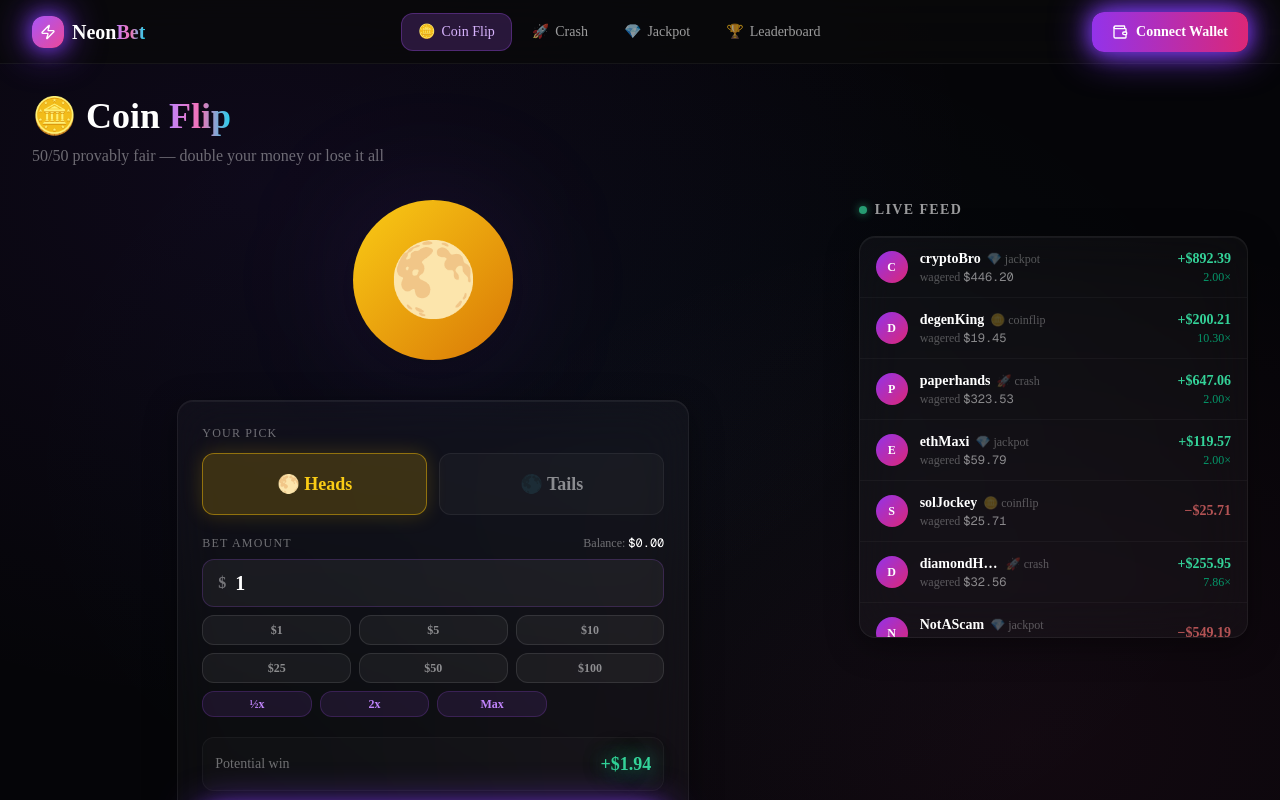
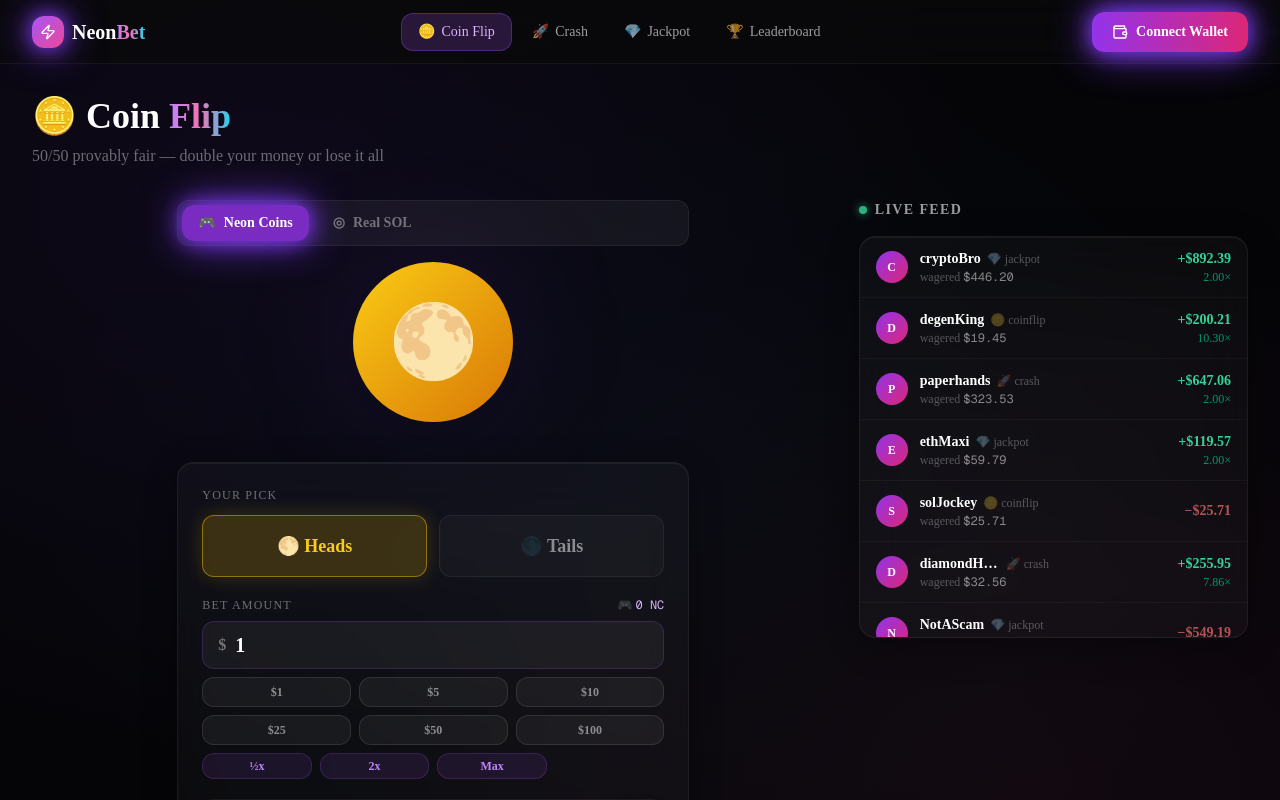
Before and after one commit to mojoman519/crypto-casino, a Next.js app: page /games/coinflip in a window 1280 px wide. Shown: the top 800 px of the page. Built offline with nearby package versions, Linux system fonts and the light colour scheme.

Commit message:
Add Neon Coins balance display and in-game toggle

```diff
--- a/src/app/api/games/coinflip/route.ts
+++ b/src/app/api/games/coinflip/route.ts
@@ -20,7 +20,7 @@ export async function POST(req: NextRequest) {
     const payload = verifyToken(token)
     if (!payload) return NextResponse.json({ success: false, error: 'Invalid token' }, { status: 401 })
 
-    const { betAmount, choice } = await req.json()
+    const { betAmount, choice, mode = 'real' } = await req.json()
 
     if (!['heads', 'tails'].includes(choice)) {
       return NextResponse.json({ success: false, error: 'Invalid choice' }, { status: 400 })
@@ -33,7 +33,15 @@ export async function POST(req: NextRequest) {
     const user = await db.user.findUnique({ where: { id: payload.userId } })
     if (!user) return NextResponse.json({ success: false, error: 'User not found' }, { status: 404 })
     if (user.isBanned) return NextResponse.json({ success: false, error: 'Account suspended' }, { status: 403 })
-    if (user.balance < betAmount) return NextResponse.json({ success: false, error: 'Insufficient balance' }, { status: 400 })
+
+    const isNeonMode = mode === 'neon'
+    const currentBalance = isNeonMode ? user.neonCoins : user.balance
+    if (currentBalance < betAmount) {
+      return NextResponse.json({
+        success: false,
+        error: isNeonMode ? 'Not enough Neon Coins' : 'Insufficient balance'
+      }, { status: 400 })
+    }
 
     // Generate provably fair result
     const serverSeed = generateServerSeed()
@@ -45,9 +53,11 @@ export async function POST(req: NextRequest) {
     const won = result === choice
     const winAmount = won ? betAmount * 2 * (1 - HOUSE_EDGE) : 0
     const balanceDelta = won ? winAmount - betAmount : -betAmount
-    const newBalance = user.balance + balanceDelta
 
-    // Atomic DB update
+    const balanceUpdate = isNeonMode
+      ? { neonCoins: user.neonCoins + balanceDelta }
+      : { balance: user.balance + balanceDelta }
+
     const [game, updatedUser] = await db.$transaction([
       db.coinflipGame.create({
         data: {
@@ -67,19 +77,11 @@ export async function POST(req: NextRequest) {
       db.user.update({
         where: { id: user.id },
         data: {
-          balance: newBalance,
+          ...balanceUpdate,
           totalWagered: { increment: betAmount },
           totalWon: won ? { increment: winAmount } : undefined,
           totalLost: won ? undefined : { increment: betAmount },
           gamesPlayed: { increment: 1 },
-        },
-      }),
-      db.transaction.create({
-        data: {
-          userId: user.id,
-          type: won ? 'WIN' : 'LOSS',
-          amount: won ? winAmount : betAmount,
-          status: 'CONFIRMED',
         },
       }),
     ])
@@ -92,11 +94,12 @@ export async function POST(req: NextRequest) {
         won,
         winAmount,
         betAmount,
+        mode,
         newBalance: updatedUser.balance,
+        newNeonCoins: updatedUser.neonCoins,
         serverSeedHash,
         clientSeed,
         nonce,
-        // serverSeed revealed after game for verification
         serverSeed,
       },
     })
--- a/src/components/games/CoinFlip.tsx
+++ b/src/components/games/CoinFlip.tsx
@@ -2,12 +2,13 @@
 
 import { useState, useCallback } from 'react'
 import { motion, AnimatePresence } from 'framer-motion'
-import { Loader2, Shield, TrendingUp, TrendingDown } from 'lucide-react'
+import { Loader2, Shield } from 'lucide-react'
 import { Button } from '@/components/ui/button'
 import { useAuthStore } from '@/store/authStore'
 import { useWalletStore } from '@/store/walletStore'
 import { formatCurrency } from '@/lib/utils'
 import { cn } from '@/lib/utils'
+import { PlayModeToggle } from '@/components/shared/PlayModeToggle'
 import toast from 'react-hot-toast'
 
 type Choice = 'heads' | 'tails'
@@ -25,8 +26,9 @@ interface GameResult {
 const BET_PRESETS = [1, 5, 10, 25, 50, 100]
 
 export function CoinFlip() {
-  const { user, updateBalance } = useAuthStore()
+  const { user, updateBalance, updateNeonCoins } = useAuthStore()
   const { openWalletModal, openDepositModal } = useWalletStore()
+  const [playMode, setPlayMode] = useState<'neon' | 'real'>('neon')
   const [choice, setChoice] = useState<Choice>('heads')
   const [betAmount, setBetAmount] = useState('1')
   const [phase, setPhase] = useState<GamePhase>('idle')
@@ -35,7 +37,8 @@ export function CoinFlip() {
   const [isFlipping, setIsFlipping] = useState(false)
 
   const parsedBet = parseFloat(betAmount) || 0
-  const canPlay = user && parsedBet > 0 && parsedBet <= (user.balance ?? 0) && phase === 'idle'
+  const availableBalance = playMode === 'neon' ? (user?.neonCoins ?? 0) : (user?.solBalance ?? 0)
+  const canPlay = user && parsedBet > 0 && parsedBet <= availableBalance && phase === 'idle'
 
   const handlePlay = useCallback(async () => {
     if (!user) { openWalletModal(); return }
@@ -54,7 +57,7 @@ export function CoinFlip() {
           'Content-Type': 'application/json',
           Authorization: `Bearer ${localStorage.getItem('casino_token') ?? ''}`,
         },
-        body: JSON.stringify({ betAmount: parsedBet, choice }),
+        body: JSON.stringify({ betAmount: parsedBet, choice, mode: playMode }),
       })
 
       if (!res.ok) {
@@ -70,7 +73,11 @@ export function CoinFlip() {
       setResult(data)
       setIsFlipping(false)
       setPhase('result')
-      updateBalance(data.newBalance)
+      if (playMode === 'neon') {
+        updateNeonCoins(data.newNeonCoins)
+      } else {
+        updateBalance(data.newBalance)
+      }
 
       if (data.won) {
         toast.success(`🎉 You won $${formatCurrency(data.winAmount)}!`, { duration: 4000 })
@@ -96,6 +103,9 @@ export function CoinFlip() {
 
   return (
     <div className="max-w-lg mx-auto">
+      <div className="mb-4">
+        <PlayModeToggle mode={playMode} onChange={setPlayMode} />
+      </div>
       {/* Coin display */}
       <div className="flex justify-center mb-10">
         <div className="relative">
@@ -198,7 +208,12 @@ export function CoinFlip() {
           <div className="flex items-center justify-between mb-2">
             <label className="text-xs text-white/40 uppercase tracking-widest">Bet Amount</label>
             <span className="text-xs text-white/40">
-              Balance: <span className="text-white font-mono">${formatCurrency(user?.balance ?? 0)}</span>
+              {playMode === 'neon' ? '🎮' : '◎'}{' '}
+              <span className={cn('font-mono', playMode === 'neon' ? 'text-purple-300' : 'text-emerald-300')}>
+                {playMode === 'neon'
+                  ? `${formatCurrency(user?.neonCoins ?? 0, 0)} NC`
+                  : `${user?.solBalance?.toFixed(4) ?? '0.0000'} SOL`}
+              </span>
             </span>
           </div>
           <div className="relative">
@@ -275,9 +290,14 @@ export function CoinFlip() {
           </Button>
         )}
 
-        {parsedBet > (user?.balance ?? 0) && user && (
-          <button onClick={openDepositModal} className="text-sm text-center w-full text-purple-400 hover:text-purple-300 transition-colors">
-            Need more funds? Deposit →
+        {parsedBet > availableBalance && user && (
+          <button
+            onClick={playMode === 'real' ? openDepositModal : undefined}
+            className="text-sm text-center w-full text-purple-400 hover:text-purple-300 transition-colors"
+          >
+            {playMode === 'neon'
+              ? 'Not enough Neon Coins — reduce your bet'
+              : 'Need more SOL? Deposit →'}
           </button>
         )}
       </div>
--- a/src/components/layout/Navbar.tsx
+++ b/src/components/layout/Navbar.tsx
@@ -66,16 +66,26 @@ export function Navbar() {
           <div className="flex items-center gap-3">
             {user ? (
               <>
-                {/* Balance */}
+                {/* Neon Coins balance */}
+                {user.neonCoins > 0 && (
+                  <div className="hidden sm:flex items-center gap-1.5 px-3 py-2 rounded-xl glass-card border border-purple-500/20">
+                    <span className="text-base leading-none">🎮</span>
+                    <span className="text-purple-300 font-bold font-mono text-sm">
+                      {formatCurrency(user.neonCoins, 0)} NC
+                    </span>
+                  </div>
+                )}
+
+                {/* Real balance */}
                 <button
                   onClick={openDepositModal}
-                  className="hidden sm:flex items-center gap-2 px-3 py-2 rounded-xl glass-card border border-purple-500/20 hover:border-purple-500/40 transition-all duration-200 group"
+                  className="hidden sm:flex items-center gap-2 px-3 py-2 rounded-xl glass-card border border-emerald-500/20 hover:border-emerald-500/40 transition-all duration-200 group"
                 >
-                  <span className="text-white/40 text-xs">BAL</span>
-                  <span className="text-white font-bold font-mono text-sm">
-                    ${formatCurrency(user.balance)}
+                  <span className="text-white/40 text-xs">◎</span>
+                  <span className="text-emerald-300 font-bold font-mono text-sm">
+                    {user.solBalance?.toFixed(4) ?? '0.0000'}
                   </span>
-                  <Plus className="w-3 h-3 text-purple-400 group-hover:text-purple-300" />
+                  <Plus className="w-3 h-3 text-emerald-400 group-hover:text-emerald-300" />
                 </button>
 
                 {/* Deposit */}
@@ -212,8 +222,12 @@ export function Navbar() {
                 {user && (
                   <>
                     <div className="px-4 py-2 flex items-center justify-between">
-                      <span className="text-white/40 text-sm">Balance</span>
-                      <span className="text-white font-bold">${formatCurrency(user.balance)}</span>
+                      <span className="text-white/40 text-sm">🎮 Neon Coins</span>
+                      <span className="text-purple-300 font-bold">{formatCurrency(user.neonCoins ?? 0, 0)} NC</span>
+                    </div>
+                    <div className="px-4 py-2 flex items-center justify-between">
+                      <span className="text-white/40 text-sm">◎ SOL Balance</span>
+                      <span className="text-emerald-300 font-bold">{user.solBalance?.toFixed(4) ?? '0.0000'}</span>
                     </div>
                     <button
                       onClick={() => { openDepositModal(); setMobileOpen(false) }}
--- /dev/null
+++ b/src/components/shared/PlayModeToggle.tsx
@@ -0,0 +1,54 @@
+'use client'
+
+import { cn } from '@/lib/utils'
+import { useAuthStore } from '@/store/authStore'
+import { formatCurrency } from '@/lib/utils'
+
+interface Props {
+  mode: 'neon' | 'real'
+  onChange: (mode: 'neon' | 'real') => void
+}
+
+export function PlayModeToggle({ mode, onChange }: Props) {
+  const { user } = useAuthStore()
+
+  return (
+    <div className="flex items-center gap-2 p-1 rounded-xl bg-white/5 border border-white/[0.06]">
+      <button
+        onClick={() => onChange('neon')}
+        className={cn(
+          'flex items-center gap-2 px-4 py-2 rounded-lg text-sm font-semibold transition-all duration-200',
+          mode === 'neon'
+            ? 'bg-purple-600/80 text-white shadow-neon-purple'
+            : 'text-white/40 hover:text-white'
+        )}
+      >
+        <span>🎮</span>
+        <span>Neon Coins</span>
+        {user && (
+          <span className={cn('font-mono text-xs', mode === 'neon' ? 'text-purple-200' : 'text-white/30')}>
+            {formatCurrency(user.neonCoins ?? 0, 0)}
+          </span>
+        )}
+      </button>
+
+      <button
+        onClick={() => onChange('real')}
+        className={cn(
+          'flex items-center gap-2 px-4 py-2 rounded-lg text-sm font-semibold transition-all duration-200',
+          mode === 'real'
+            ? 'bg-emerald-600/80 text-white shadow-neon-green'
+            : 'text-white/40 hover:text-white'
+        )}
+      >
+        <span>◎</span>
+        <span>Real SOL</span>
+        {user && (
+          <span className={cn('font-mono text-xs', mode === 'real' ? 'text-emerald-200' : 'text-white/30')}>
+            {user.solBalance?.toFixed(4) ?? '0.0000'}
+          </span>
+        )}
+      </button>
+    </div>
+  )
+}
--- a/src/store/authStore.ts
+++ b/src/store/authStore.ts
@@ -14,6 +14,7 @@ interface AuthState {
   login: (user: User, token: string) => void
   logout: () => void
   updateBalance: (balance: number) => void
+  updateNeonCoins: (neonCoins: number) => void
 }
 
 export const useAuthStore = create<AuthState>()(
@@ -31,6 +32,10 @@ export const useAuthStore = create<AuthState>()(
         set((state) => ({
           user: state.user ? { ...state.user, balance } : null,
         })),
+      updateNeonCoins: (neonCoins) =>
+        set((state) => ({
+          user: state.user ? { ...state.user, neonCoins } : null,
+        })),
     }),
     {
       name: 'casino-auth',
```
